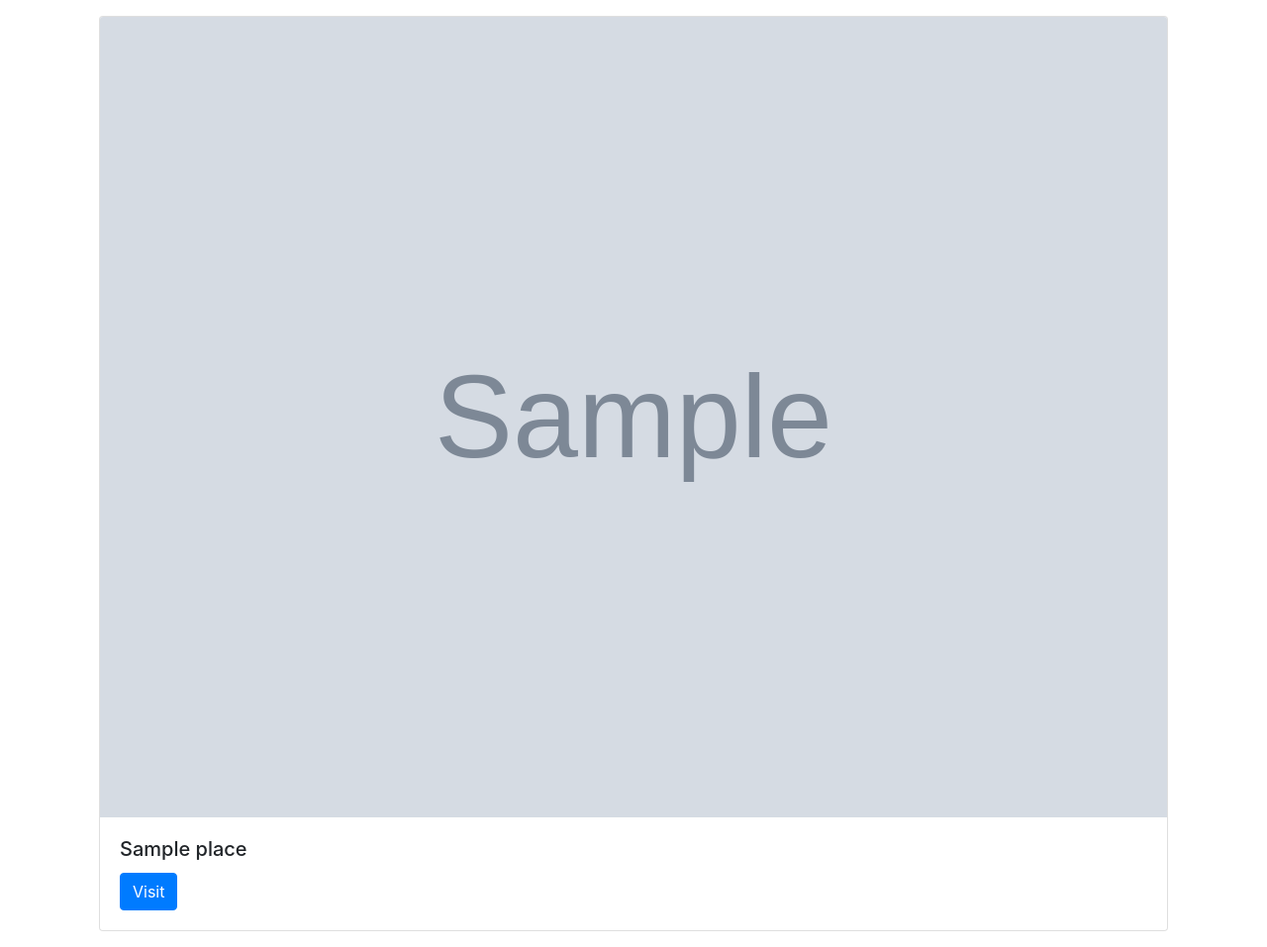
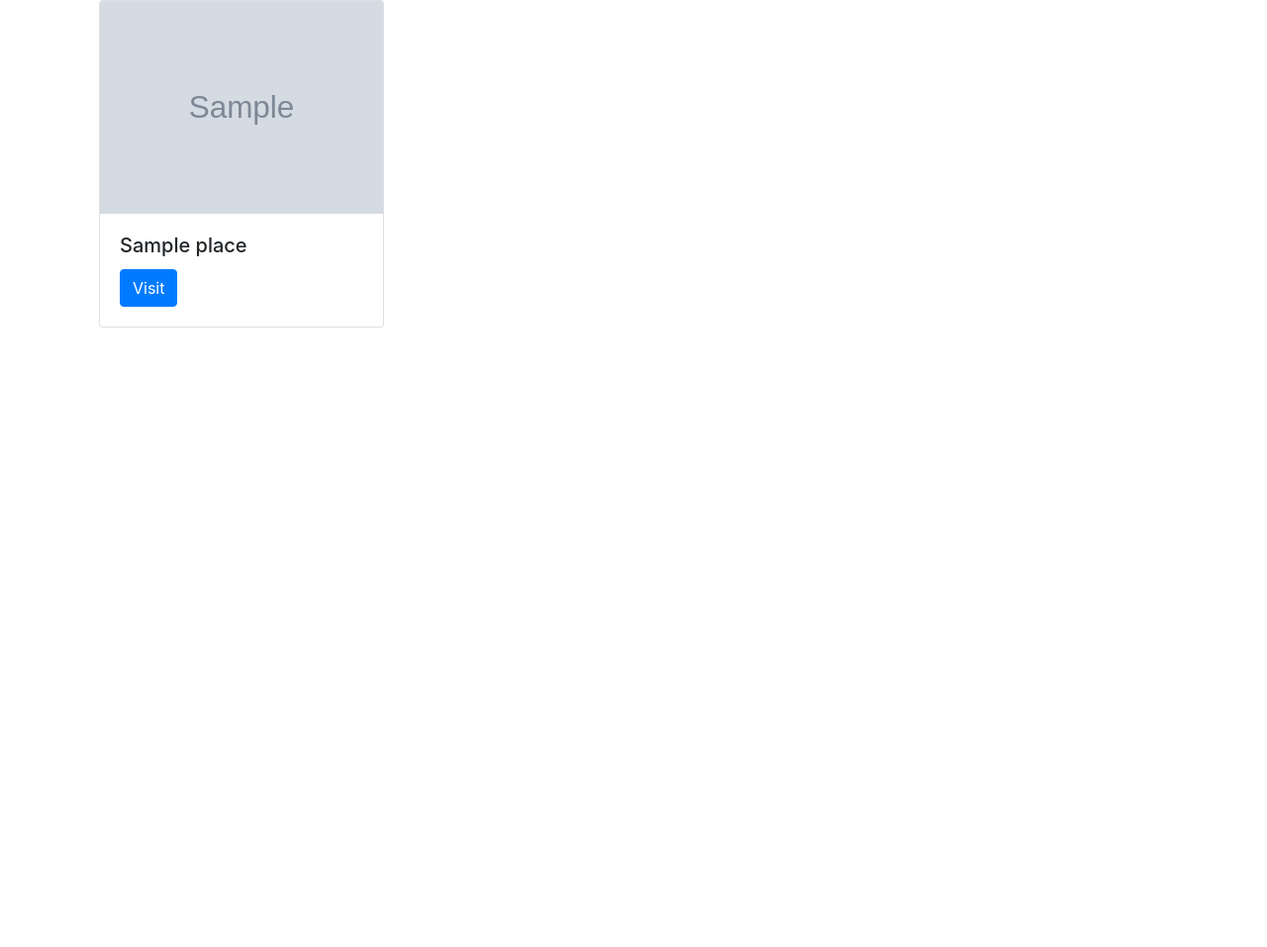
Before and after one commit to jmwai/gcpdemo, a Flask app: template templates/index.html in a window 1280 px wide. Shown: the whole page at 99% size. After the commit the page ends 331 px from the top, so only its background shows below. Run offline with Flask 2, Linux system fonts and the light colour scheme; the template is opened without the code that fills it: most values are stand-ins (such as "Sample title", 1, 10 or a date in 2020); grey boxes marked "Sample" are stand-in pictures; some libraries are stand-ins or nearby versions.

Commit message:
Updated imdex

```diff
--- a/templates/index.html
+++ b/templates/index.html
@@ -9,7 +9,7 @@
     <!-- Bootstrap CSS -->
     <link rel="stylesheet" href="https://maxcdn.bootstrapcdn.com/bootstrap/4.0.0/css/bootstrap.min.css" integrity="sha384-Gn5384xqQ1aoWXA+058RXPxPg6fy4IWvTNh0E263XmFcJlSAwiGgFAW/dAiS6JXm" crossorigin="anonymous">
     <style type="style/css">
-	.carssd-deck {
+	.places {
     display: grid;
     grid-template-columns: repeat(auto-fit, minmax(250px, 1fr));
     grid-gap: .5rem;
@@ -21,9 +21,9 @@
 	  <div class="container">
 
 		<!-- <div class="row py-3"> -->
-		<div class="container">
+		<div class="container places">
 		 {% for place in places %}
-	   <div class="card my-3">
+	   <div class="card" style="width: 18rem; margin:5; border:2">
 		<img class="card-img-top" src={{place.photo}} alt="place image cap" />
 		<div class="card-body">
 			<h5 class="card-title">{{ place.name }}</h5>
```
